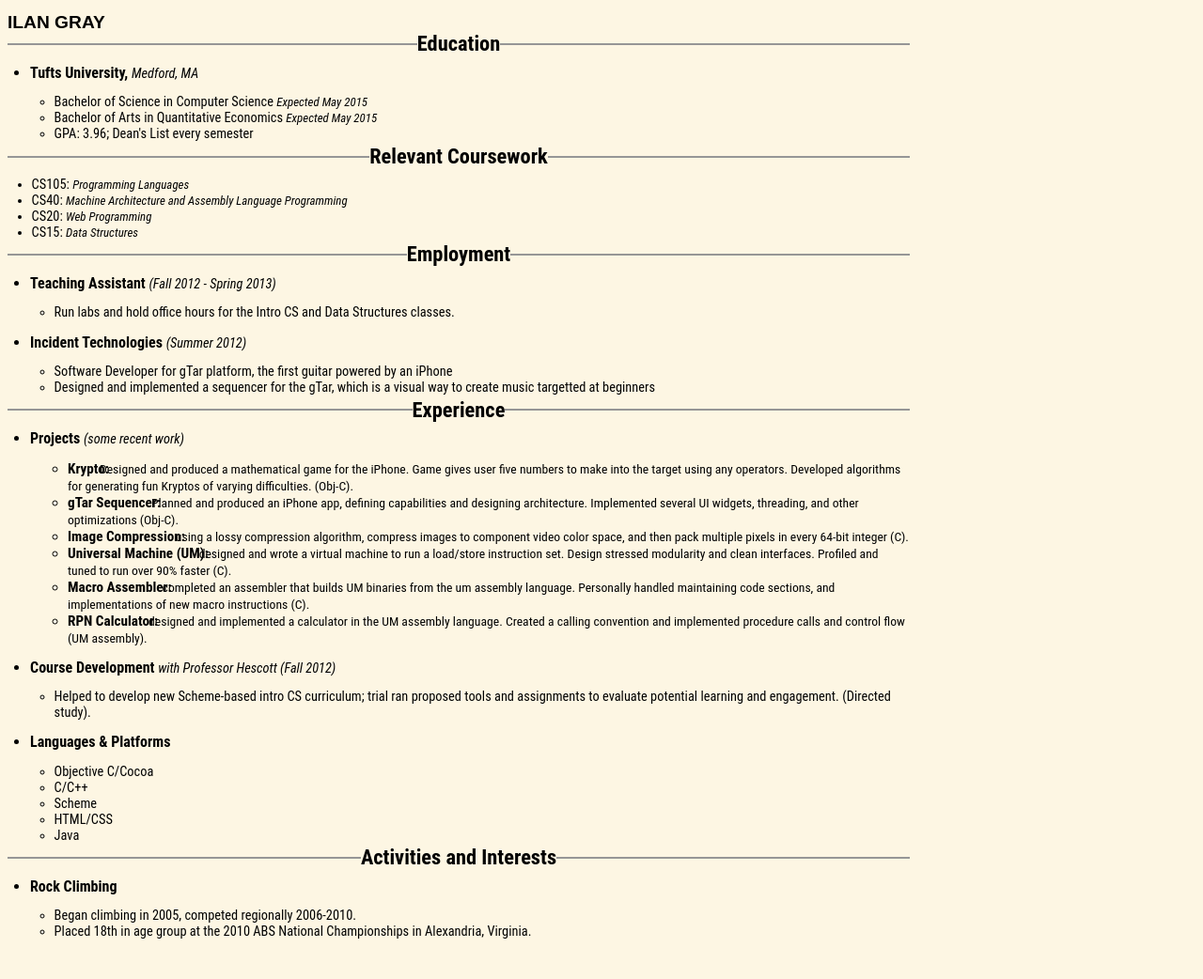
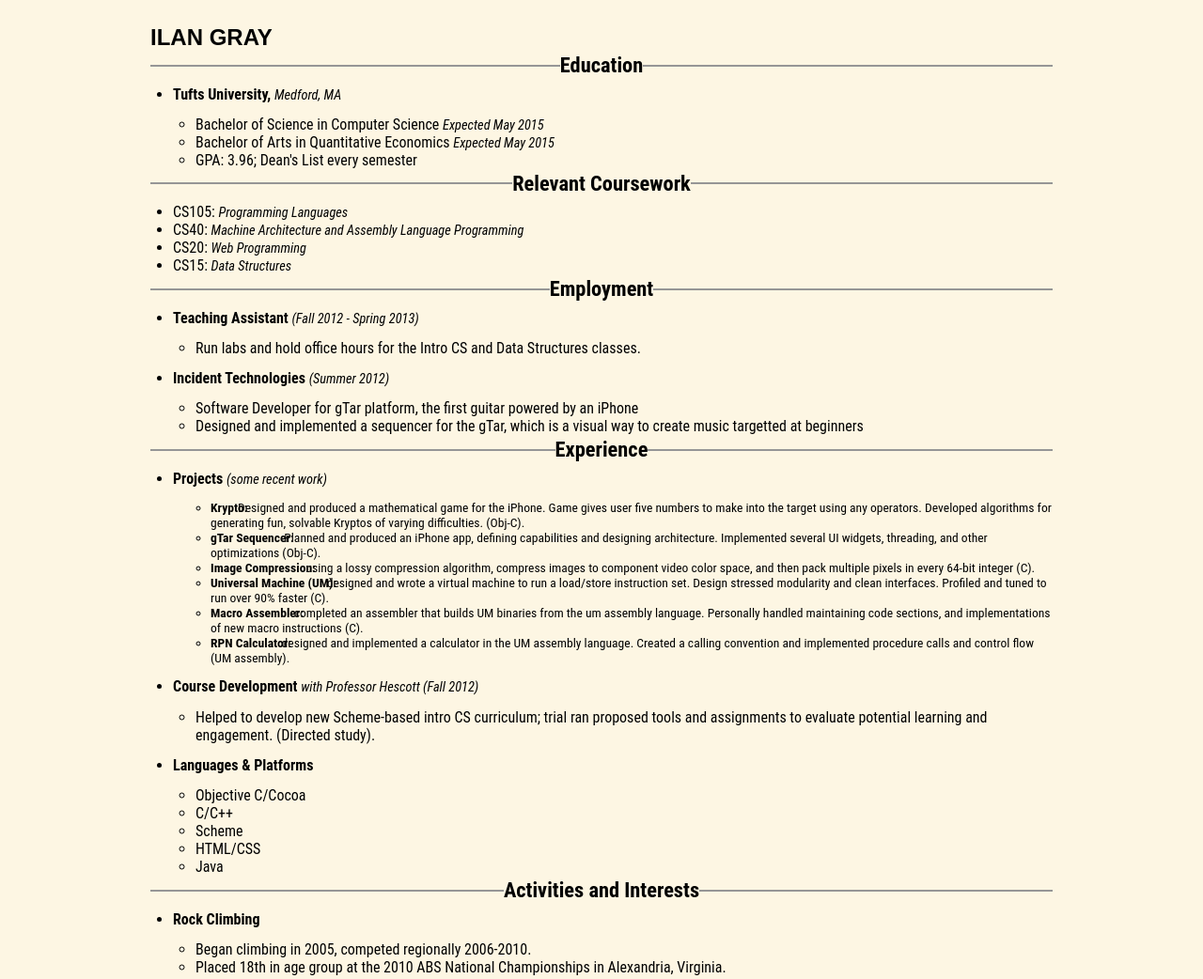
Before and after one commit to ilangray/ilangray.github.com, a plain HTML site: page resume.html in a window 1280 px wide. Shown: the whole page at 94% size. Before the commit the page ends 1016 px from the top, so only its background shows below. Drawn offline with Linux system fonts and the light colour scheme.

Commit message:
Made my name bigger and header text sizes smaller

```diff
--- a/css/resume.css
+++ b/css/resume.css
@@ -1,8 +1,9 @@
 body {
 	font-family: 'Roboto Condensed', sans-serif;
 	font-weight: 300;
-
-
+	max-width: 960px;
+	margin: auto;
+	padding: 10px;
 	background-color: #FDF6E3;
 }
 
@@ -11,20 +12,18 @@ body {
 }
 
 #myname {
-	font-size: 120%;
+	font-size: 150%;
 	font-family: 'Domine', sans-serif;
 	text-transform: uppercase;
 }
 
 .section {
-	width: 960px;
+
 }
 
 .sectionheader {
 	height: 2px;
 	background-color: #969696; /* CHANGE THIS BACKGROUND COLOR */
-	margin-bottom: 20px;
-	margin-top: 40px;
 	width: 100%;
 	text-align: center;
 	margin-top: -0.1em;
@@ -41,7 +40,7 @@ body {
 }
 
 .itemname {
-	font-size: 110%;
+	font-size: 90%;
 }
 
 .itemnamedetail {
@@ -52,11 +51,11 @@ body {
 
 .itemdetailheader {
 	font-weight: bold;
-	font-size: 95%;
+	font-size: 85%;
 }
 
 .itemdetail {
-	font-size: 90%;
+	font-size: 100%;
 	font-weight: normal;
 }
 
--- a/resume.html
+++ b/resume.html
@@ -74,7 +74,7 @@
 			<li class="item">
 				<h2 class="itemname">Projects <span class="itemnamedetail">(some recent work)</span></h2>
 				<ul>
-					<li class="itemdetailheader">Krypto: <span class="itemdetail"> Designed and produced a mathematical game for the iPhone. Game gives user five numbers to make into the target using any operators. Developed algorithms for generating fun Kryptos of varying difficulties. (Obj-C).</span></li>
+					<li class="itemdetailheader">Krypto: <span class="itemdetail"> Designed and produced a mathematical game for the iPhone. Game gives user five numbers to make into the target using any operators. Developed algorithms for generating fun, solvable Kryptos of varying difficulties. (Obj-C).</span></li>
 
 					<li class="itemdetailheader">gTar Sequencer: <span class="itemdetail"> Planned and produced an iPhone app, defining capabilities and designing architecture. Implemented several UI widgets, threading, and other optimizations (Obj-C).</span></li>
 
```
